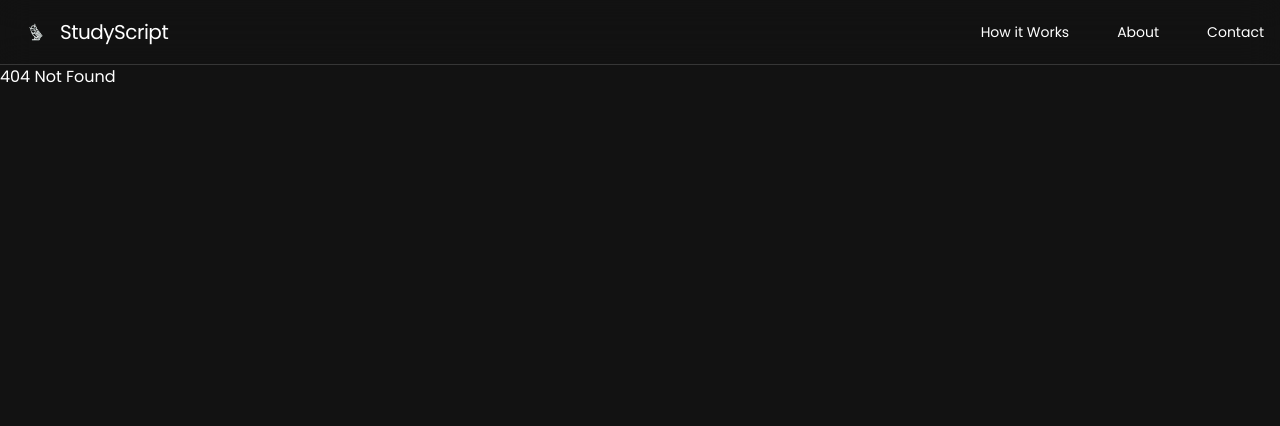
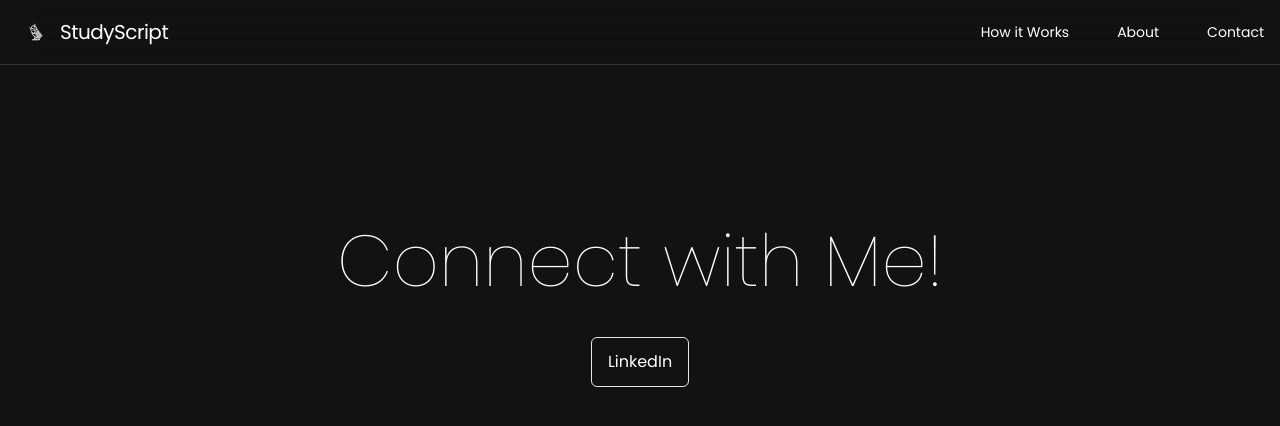
Before and after one commit to davidl21/studyscript, a React (Vite) app: page /contact in a window 1280 px wide. Before the commit this address had no page. Shown: the top 426 px of the page. Built offline with nearby package versions, Linux system fonts and the light colour scheme.

Commit message:
added linkedin connect button

```diff
--- a/src/main.jsx
+++ b/src/main.jsx
@@ -9,6 +9,7 @@ import Login from "./pages/Login";
 import Register from "./pages/Register";
 import HowItWorksPage from "./pages/HowItWorksPage.jsx";
 import AboutPage from "./pages/AboutPage.jsx";
+import ContactPage from "./pages/ContactPage.jsx";
 
 const router = createBrowserRouter([
   {
@@ -41,6 +42,11 @@ const router = createBrowserRouter([
     element: <AboutPage />,
     errorElement: <NotFoundPage />,
   },
+  {
+    path: "/contact",
+    element: <ContactPage />,
+    errorElement: <NotFoundPage />,
+  },
 ]);
 
 ReactDOM.createRoot(document.getElementById("root")).render(
--- /dev/null
+++ b/src/pages/ContactPage.jsx
@@ -0,0 +1,29 @@
+import React from "react";
+import Navbar from "../components/Navbar";
+
+const ContactPage = () => {
+  return (
+    <>
+      <Navbar />
+      <div className="max-w-7xl mt-6 lg:mt-20 mx-auto pt-20 px-6">
+        <div className="flex flex-col justify-center text-center">
+          <h1 className="text-4xl sm:text-6xl lg:text-7xl text-center font-thin">
+            Connect with Me!
+          </h1>
+          <div className="flex justify-center my-10">
+            <a
+              href="https://linkedin.com/in/davidl21"
+              target="_blank"
+              rel="noopener noreferrer"
+              className="py-3 px-4 mx-3 border rounded-md hover:bg-purple-800 hover:text-white transition-colors duration-300"
+            >
+              LinkedIn
+            </a>
+          </div>
+        </div>
+      </div>
+    </>
+  );
+};
+
+export default ContactPage;
```
